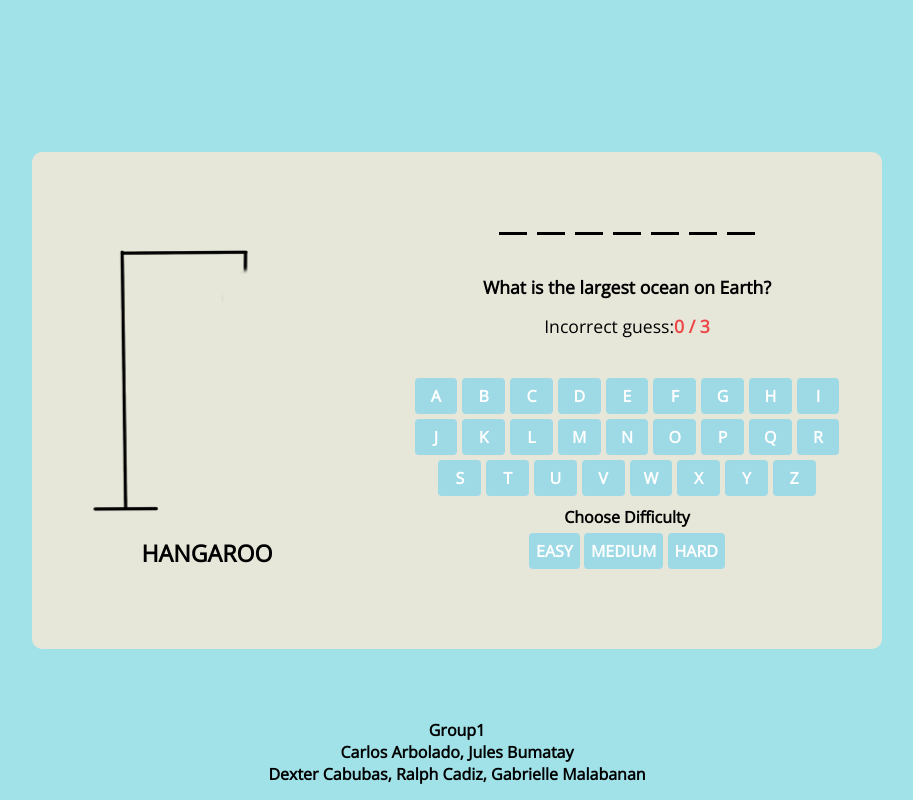
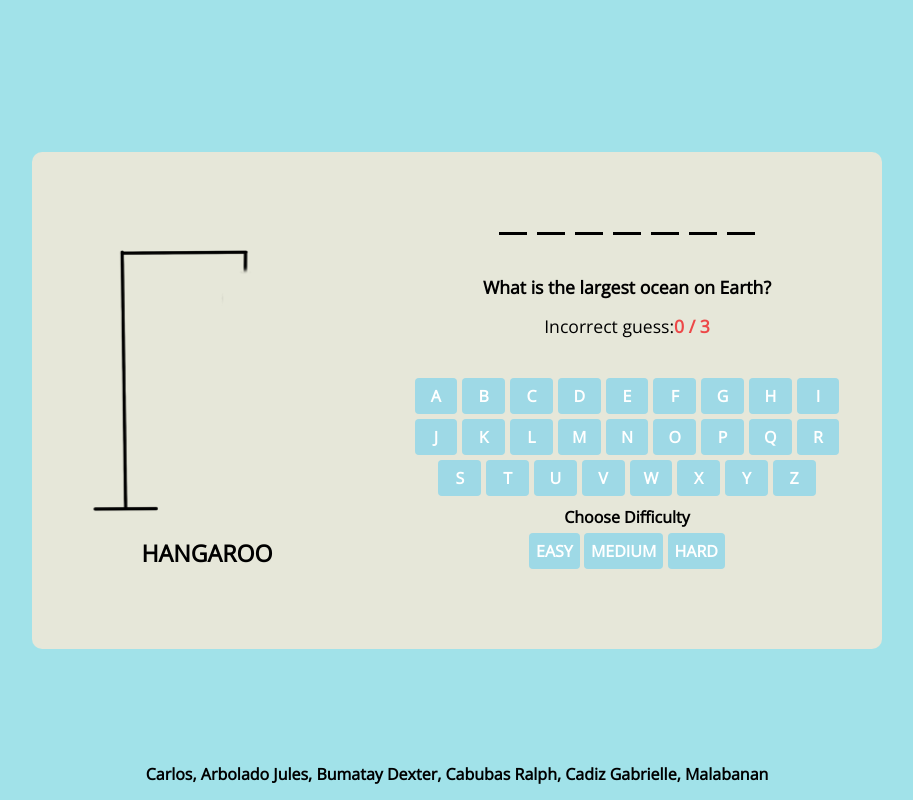
Before and after one commit to bastaSecret/HangarooG1, a plain HTML site: page index.html in a window 1280 px wide. Shown: the whole page, without its empty margins (183-1096 px from the left). Drawn offline with nearby package versions, Linux system fonts and the light colour scheme.

Commit message:
Update index.html

```diff
--- a/index.html
+++ b/index.html
@@ -44,8 +44,6 @@
 
 </body>
 <footer>
-    <p>Group1</p>
-    <p>Carlos Arbolado, Jules Bumatay</p>
-    <p>Dexter Cabubas, Ralph Cadiz, Gabrielle Malabanan</p>
+   <p>Carlos, Arbolado Jules, Bumatay Dexter, Cabubas Ralph, Cadiz Gabrielle, Malabanan</p>
 </footer>
 </html>
```
